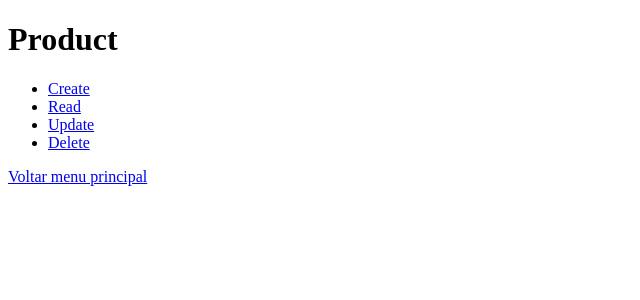
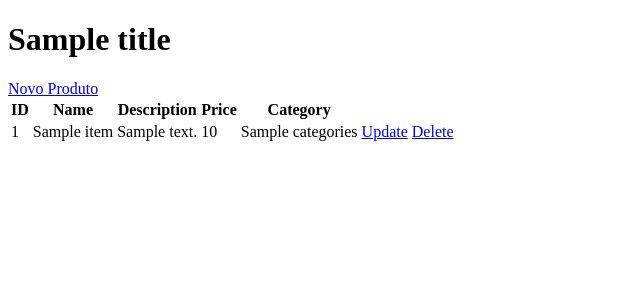
Before and after one commit to VictorSimao/crud-loja, a Flask app: template src/views/web/templates/product.html in a window 1280 px wide. Shown: the top 300 px of the page, without its empty margins (0-640 px from the left). Run offline with Flask 2, Linux system fonts and the light colour scheme; the template is opened without the code that fills it: most values are stand-ins (such as "Sample title", 1, 10 or a date in 2020).

Commit message:
Inclusao de produtos web

```diff
--- a/src/daos/product_dao.py
+++ b/src/daos/product_dao.py
@@ -34,7 +34,7 @@ class ProductDAO(Dao):
     def read_all(self):
         sql = """
         SELECT product.id, product.name, product.description, product.price, group_concat(category.name)
-        FROM product JOIN product_category ON product_id = product.id JOIN category ON category_id = category.id
+        FROM product LEFT JOIN product_category ON product_id = product.id LEFT JOIN category ON category_id = category.id
         GROUP BY product.name, product.description, product.price
         ORDER BY product.id
         """
--- a/src/views/web/start.py
+++ b/src/views/web/start.py
@@ -1,6 +1,8 @@
 from flask import Flask, render_template, request, redirect
 
 from src.controllers.category_controller import CategoryController
+from src.controllers.product_controller import ProductController
+from src.models.product_model import Product
 
 
 app = Flask(__name__)
@@ -8,10 +10,64 @@ app = Flask(__name__)
 @app.route('/')
 def home():
     return render_template('home.html')
-
+#************PRODUTOS************************
 @app.route('/product')
 def product():
-    return render_template('product.html')
+    controller = ProductController()
+    data = controller.read()
+    return render_template('product.html', title='Product', data=data)
+
+@app.route('/product/form')
+def product_create():
+    product_id = request.args.get('id')
+    if product_id:
+        controller = ProductController()
+        data = controller.read(product_id)
+        return render_template ('product_form.html', title='Product Update', data = data)
+    return render_template ('product_form.html', title='Product Create')
+
+# @app.route('/product/form')
+# def product_create():
+#     product_id = request.args.get('id')
+#     controller = ProductController()
+#     category_controller = CategoryController()
+#     categories = category_controller.read()
+#     if product_id:
+#         data = controller.read_by_id(product_id)
+#         return render_template('product_form.html', title="Product Update", data=data, categories=categories)
+#     return render_template('product_form.html', title="Product Create", categories=categories)
+
+@app.route('/product/save')
+def product_save():
+    product = {
+        'id': request.args.get('id'),
+        'name': request.args.get('name'),
+        'description': request.args.get('description'),
+        'price': request.args.get('price'),
+        'categories': request.args.get('categories')
+    }
+
+    controller = ProductController()
+    if product['id']:
+        controller.update(product)
+    else:
+        controller.create(product)
+
+    return redirect('/product')
+
+
+@app.route('/product/delete')
+def product_delete():
+    product_id = request.args.get('id')
+    controller = ProductController()
+    controller.delete(product_id)
+
+    return redirect('/product')
+
+
+#***************FIM PRODUTOS**********************
+
+
 
 @app.route('/category')
 def category():
--- a/src/views/web/templates/product.html
+++ b/src/views/web/templates/product.html
@@ -1,20 +1,41 @@
 <!DOCTYPE html>
 <html lang="en">
-<head>
-    <meta charset="UTF-8">
-    <meta http-equiv="X-UA-Compatible" content="IE=edge">
-    <meta name="viewport" content="width=device-width, initial-scale=1.0">
+  <head>
+    <meta charset="UTF-8" />
+    <meta http-equiv="X-UA-Compatible" content="IE=edge" />
+    <meta name="viewport" content="width=device-width, initial-scale=1.0" />
     <title>Olist-product</title>
-</head>
-<body>
-    <h1>Product</h1>
-    <ul>
-        <li><a href='/product/create'>Create</a></li>
-        <li><a href='/product/read'>Read</a></li>
-        <li><a href='/product/update'>Update</a></li>
-        <li><a href='/product/delete'>Delete</a></li>
-    </ul>
+  </head>
+  <body>
+    <h1>{{title}}</h1>
 
-    <a href="/">Voltar menu principal</a>
-</body>
+    <a href="/product/form">Novo Produto</a>
+
+    <table>
+      <thead>
+        <tr>
+          <th>ID</th>
+          <th>Name</th>
+          <th>Description</th>
+          <th>Price</th>
+          <th>Category</th>
+        </tr>
+      </thead>
+
+      <tbody>
+       {% for item in data %}
+        <tr>
+          <td>{{item.id}}</td>
+          <td>{{item.name}}</td>
+          <td>{{item.description}}</td>
+          <td>{{item.price}}</td>
+          <td>{{item.categories}}</td>
+          <td><a href="/product/form?id={{item.id}}">Update</a></td>
+          <td><a href="/product/delete?id={{item.id}}">Delete</a></td>
+        </tr>
+       {% endfor %}
+
+      </tbody>
+    </table>
+  </body>
 </html>
```
Also changed, not shown: src/controllers/product_controller.py (+5 -5 lines), src/views/web/templates/product_form.html (added, +32 -0 lines), database.db.
